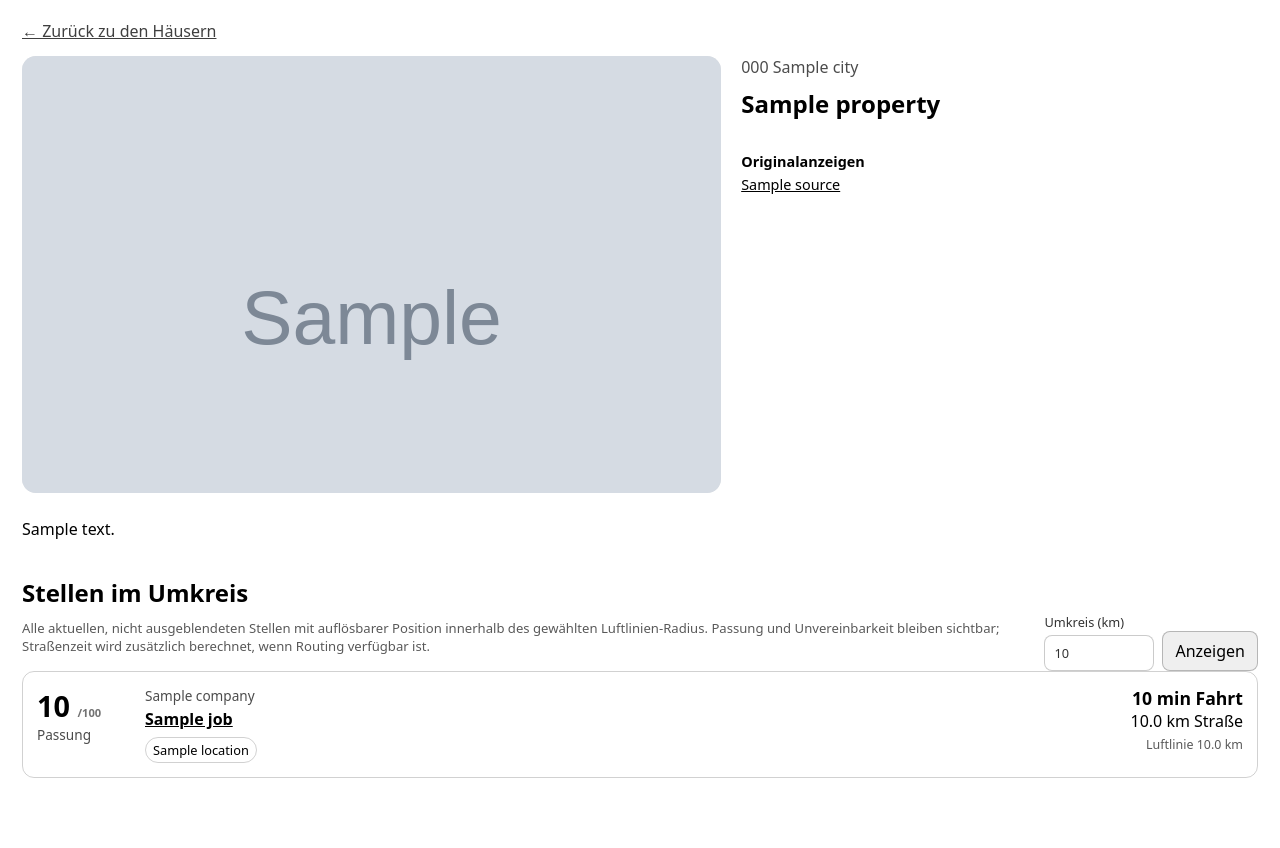
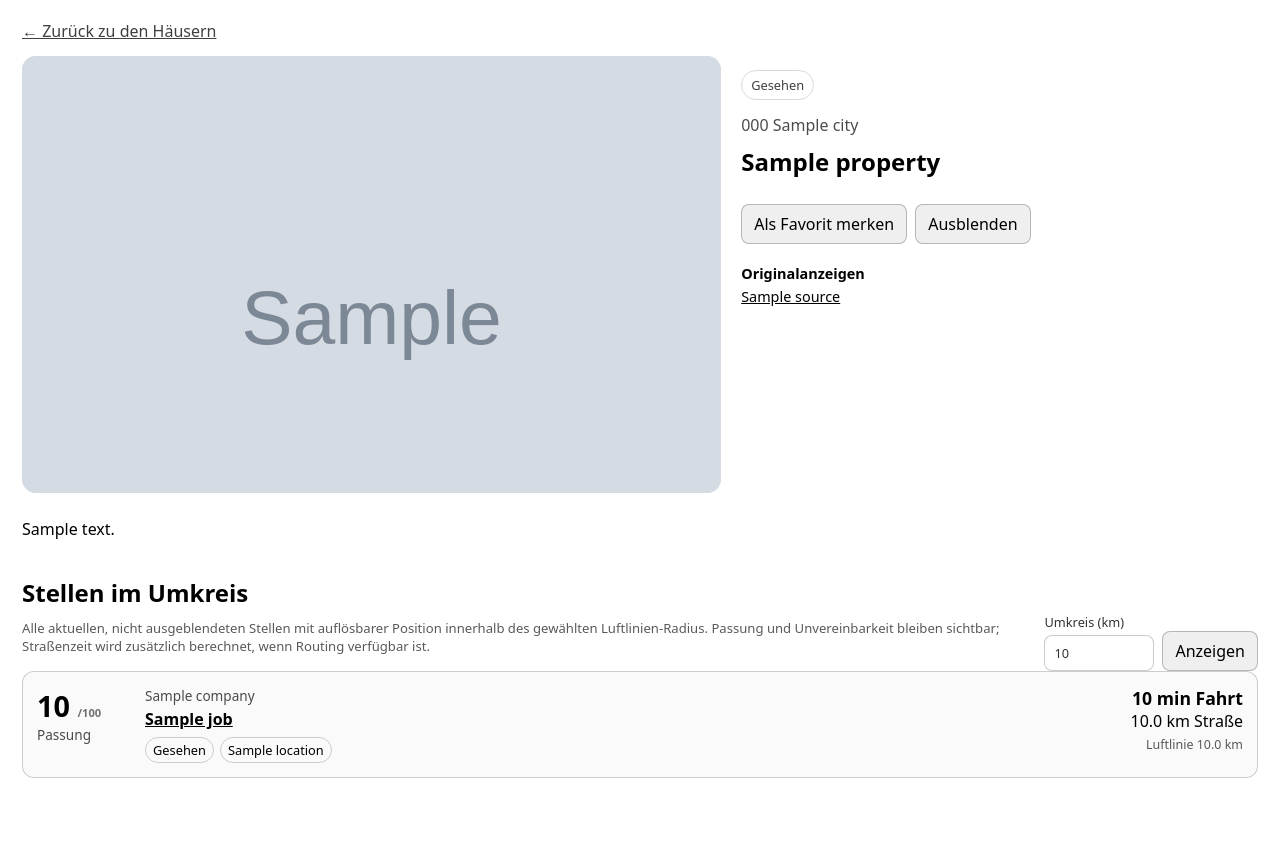
Before and after one commit to kotaru34/WohnWerk, a FastAPI app: template app/templates/house_detail.html in a window 1280 px wide. Shown: the part 64-912 px from the top of the page. Run offline with FastAPI, Linux system fonts and the light colour scheme; the template is opened without the code that fills it: most values are stand-ins (such as "Sample title", 1, 10 or a date in 2020); grey boxes marked "Sample" are stand-in pictures; parts of the project's set-up code (start-up, migrations or seed data) failed here and were passed over.

Commit message:
Show local image house actions and nearby job seen state

```diff
--- a/app/templates/house_detail.html
+++ b/app/templates/house_detail.html
@@ -20,8 +20,13 @@
     h1 { margin: 0 0 8px; line-height: 1.18; }
     .location { opacity: .7; margin-bottom: 12px; }
     .price { font-size: 1.7rem; font-weight: 760; margin: 12px 0; }
-    .facts { display: flex; flex-wrap: wrap; gap: 7px; margin: 14px 0; }
-    .fact { border: 1px solid color-mix(in srgb, CanvasText 20%, transparent); border-radius: 999px; padding: 5px 9px; }
+    .facts, .statuses { display: flex; flex-wrap: wrap; gap: 7px; margin: 14px 0; }
+    .fact, .status { border: 1px solid color-mix(in srgb, CanvasText 20%, transparent); border-radius: 999px; padding: 5px 9px; }
+    .status { font-size: .8rem; opacity: .75; }
+    .status.favorite { opacity: 1; border-color: color-mix(in srgb, #b18a42 55%, transparent); }
+    .actions { display: flex; flex-wrap: wrap; gap: 8px; margin: 12px 0; }
+    .actions form { margin: 0; }
+    .actions .favorite.active { border-color: color-mix(in srgb, #b18a42 65%, transparent); background: color-mix(in srgb, #b18a42 13%, ButtonFace); }
     .sources { font-size: .9rem; line-height: 1.6; margin-top: 18px; }
     .description { margin: 24px 0; line-height: 1.55; white-space: pre-line; }
     .nearby-head { margin-top: 34px; display: flex; justify-content: space-between; gap: 16px; align-items: end; }
@@ -32,13 +37,16 @@
     button { font: inherit; border: 1px solid color-mix(in srgb, CanvasText 24%, transparent); border-radius: 8px; padding: 8px 12px; background: ButtonFace; color: ButtonText; cursor: pointer; }
     .semantics { margin: 10px 0 16px; font-size: .82rem; opacity: .65; }
     .jobs { display: grid; gap: 10px; }
-    .job { display: grid; grid-template-columns: 92px minmax(0, 1fr) minmax(180px, .4fr); gap: 16px; border: 1px solid color-mix(in srgb, CanvasText 18%, transparent); border-radius: 12px; padding: 14px; }
+    .job { display: grid; grid-template-columns: 92px minmax(0, 1fr) minmax(180px, .4fr); gap: 16px; border: 1px solid color-mix(in srgb, CanvasText 18%, transparent); border-radius: 12px; padding: 14px; transition: background .15s ease, border-color .15s ease; }
+    .job.unviewed { border-color: color-mix(in srgb, AccentColor 34%, CanvasText 18%); }
+    .job.viewed { background: color-mix(in srgb, CanvasText 2%, Canvas); }
     .score { font-size: 1.8rem; font-weight: 760; }
     .score small { font-size: .7rem; opacity: .55; }
     .company { font-size: .85rem; opacity: .7; }
     .job h3 { margin: 3px 0 7px; font-size: 1rem; }
     .badges { display: flex; flex-wrap: wrap; gap: 6px; font-size: .8rem; }
     .badge { border: 1px solid color-mix(in srgb, CanvasText 18%, transparent); border-radius: 999px; padding: 3px 7px; }
+    .badge.new { font-weight: 750; border-color: color-mix(in srgb, AccentColor 55%, CanvasText 20%); background: color-mix(in srgb, AccentColor 10%, Canvas); }
     .hard { border-color: color-mix(in srgb, #d33 60%, transparent); background: color-mix(in srgb, #d33 10%, Canvas); }
     .distance { text-align: right; }
     .distance strong { display: block; font-size: 1.1rem; }
@@ -58,13 +66,17 @@
 
   <section class="hero">
     <div class="media">
-      {% if house.image_url %}
-        <img src="{{ house.image_url }}" alt="" referrerpolicy="no-referrer">
+      {% if image_url %}
+        <img src="{{ image_url }}" alt="">
       {% else %}
-        <span class="placeholder">Noch kein Vorschaubild gespeichert</span>
+        <span class="placeholder">Vorschaubild wird im Hintergrund geladen</span>
       {% endif %}
     </div>
     <div>
+      <div class="statuses">
+        <span class="status">Gesehen</span>
+        {% if house_state.favorite %}<span class="status favorite">Favorit</span>{% endif %}
+      </div>
       <div class="location">{{ house.property.postal_code or '' }} {{ house.property.city or 'Ort unbekannt' }}</div>
       <h1>{{ house.property.title }}</h1>
       <div class="price">{{ eur_label(house.property.price_eur) }}</div>
@@ -77,6 +89,20 @@
         {% if area_label(house.visible_usable_area_m2) %}<span class="fact">Nutzfläche {{ area_label(house.visible_usable_area_m2) }}</span>{% endif %}
         {% if area_label(house.visible_plot_area_m2) %}<span class="fact">Grundstück {{ area_label(house.visible_plot_area_m2) }}</span>{% endif %}
       </div>
+      <div class="actions">
+        <form method="post" action="/houses/{{ house.property.id }}/favorite">
+          <input type="hidden" name="csrf_token" value="{{ csrf_token }}">
+          <input type="hidden" name="favorite" value="{{ '0' if house_state.favorite else '1' }}">
+          <input type="hidden" name="return_to" value="/houses/{{ house.property.id }}?radius_km={{ radius_km|round|int }}">
+          <button class="favorite {% if house_state.favorite %}active{% endif %}" type="submit">{{ 'Favorit entfernen' if house_state.favorite else 'Als Favorit merken' }}</button>
+        </form>
+        <form method="post" action="/houses/{{ house.property.id }}/hidden">
+          <input type="hidden" name="csrf_token" value="{{ csrf_token }}">
+          <input type="hidden" name="hidden" value="1">
+          <input type="hidden" name="return_to" value="/houses">
+          <button type="submit">Ausblenden</button>
+        </form>
+      </div>
       {% if house.sources %}
         <div class="sources">
           <strong>Originalanzeigen</strong><br>
@@ -88,9 +114,7 @@
     </div>
   </section>
 
-  {% if house.property.description %}
-    <div class="description">{{ house.property.description }}</div>
-  {% endif %}
+  {% if house.property.description %}<div class="description">{{ house.property.description }}</div>{% endif %}
 
   <div class="nearby-head">
     <div>
@@ -109,7 +133,7 @@
     {% for item in jobs %}
       {% set row = item.fit %}
       {% set salary = annual_salary_label(row.job) %}
-      <article class="job">
+      <article class="job {{ 'viewed' if row.viewed else 'unviewed' }}">
         <div>
           {% if row.result.score is not none %}
             <div class="score">{{ row.result.score }} <small>/100</small></div>
@@ -123,6 +147,8 @@
           <div class="company">{{ row.job.company or 'Firma unbekannt' }}</div>
           <h3><a href="/jobs/{{ row.job.id }}?radius_km={{ radius_km|round|int }}">{{ row.job.title }}</a></h3>
           <div class="badges">
+            {% if row.is_new %}<span class="badge new">Neu</span>{% endif %}
+            <span class="badge">{{ 'Gesehen' if row.viewed else 'Noch nicht angesehen' }}</span>
             {% if salary %}<span class="badge">{{ salary }}</span>{% endif %}
             {% for location in row.locations %}<span class="badge">{{ location }}</span>{% endfor %}
             {% if row.favorite %}<span class="badge">Favorit</span>{% endif %}
```
